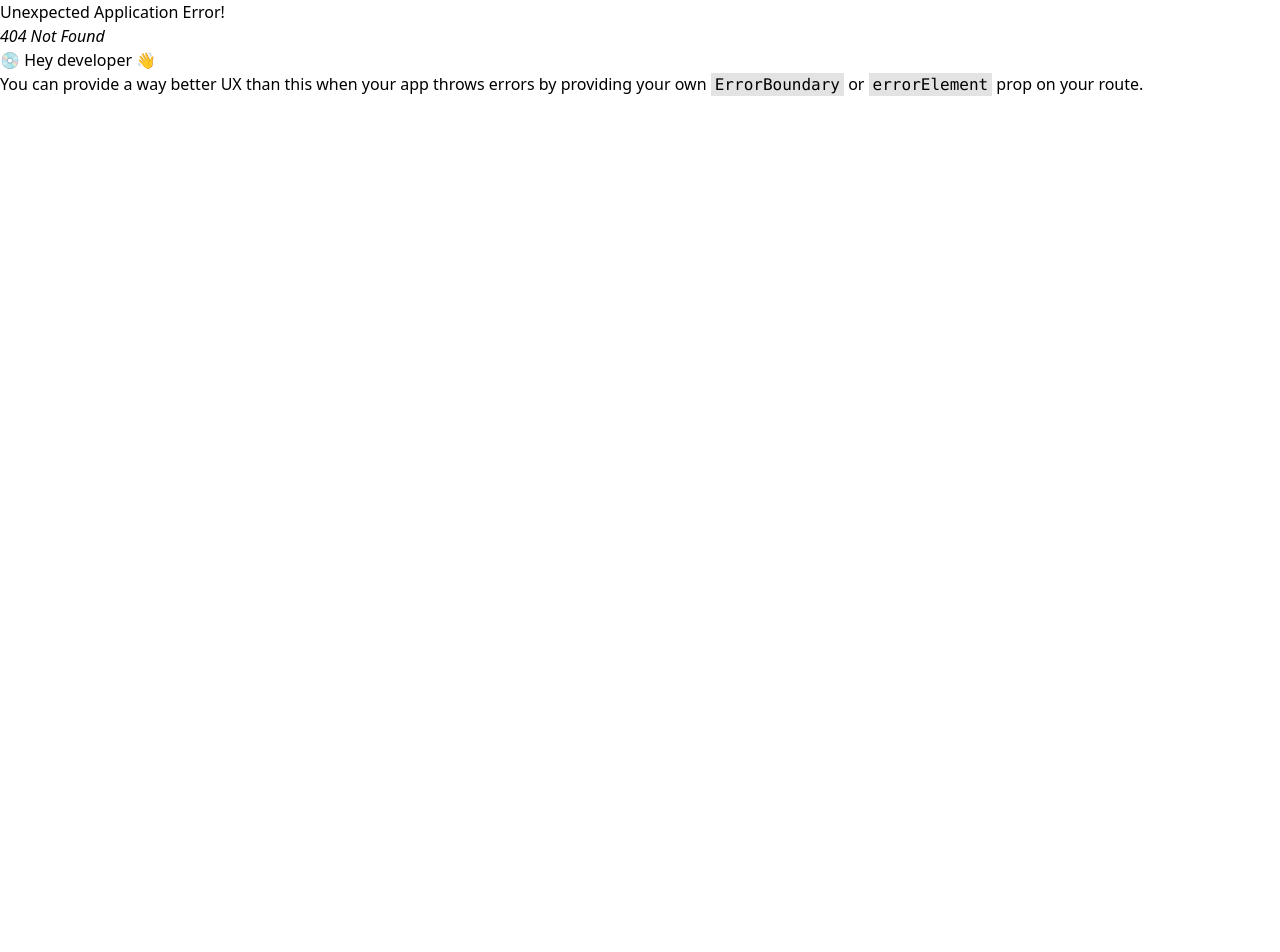
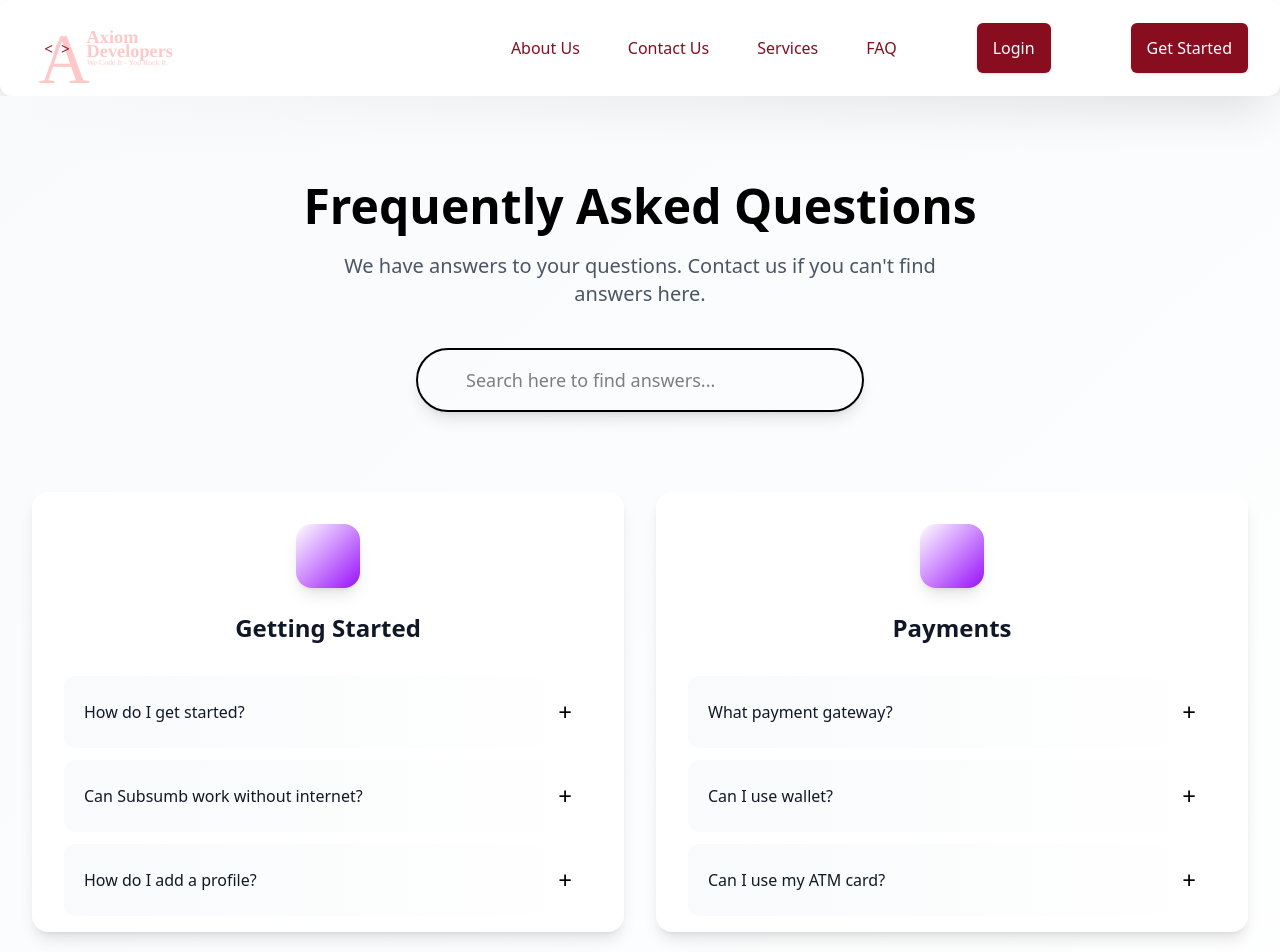
Before and after one commit to AxiomDeveloperr/Axiom-VTU, a React (Vite) app: page /faq in a window 1280 px wide. Before the commit this address had no page. Shown: the top 952 px of the page. Before the commit the page ends 800 px from the top, so only its background shows below. Built offline with nearby package versions, Linux system fonts and the light colour scheme; a web font is replaced by a local one.

Commit message:
still working

```diff
--- /dev/null
+++ b/src/pages/faq.jsx
@@ -0,0 +1,167 @@
+import React, { useState, useCallback } from 'react';
+
+import {  } from "react-icons/fa";
+
+const FAQ_CATEGORIES = [
+  {
+    id: 'getting-started',
+    title: 'Getting Started',
+    icon: '',
+    faqs: [
+      {
+        question: 'How do I get started?',
+        answer: 'Download the Subsumb app or visit our website to create an account. Complete your profile setup in just a few minutes to start using our services.'
+      },
+      {
+        question: 'Can Subsumb work without internet?',
+        answer: 'Subsumb requires an internet connection for real-time features. Offline mode is available for viewing cached data, but transactions need connectivity.'
+      },
+      {
+        question: 'How do I add a profile?',
+        answer: 'Go to your account settings, select \'Add Profile\', upload a photo, and fill in your details. Verification takes up to 24 hours.'
+      }
+    ]
+  },
+  {
+    id: 'payments',
+    title: 'Payments',
+    icon: '',
+    faqs: [
+      {
+        question: 'What payment gateway?',
+        answer: 'We support Stripe, Paystack, and Flutterwave for secure, global payments. Choose your preferred gateway during checkout.'
+      },
+      {
+        question: 'Can I use wallet?',
+        answer: 'Yes! Link your mobile wallet (e.g., OPay, PalmPay) or bank card to our wallet for quick transactions and cashback rewards.'
+      },
+      {
+        question: 'Can I use my ATM card?',
+        answer: 'Absolutely. Enter your 16-digit card number, expiry date, and CVV for seamless payments. 3D Secure is enabled for safety.'
+      }
+    ]
+  },
+  {
+    id: 'account',
+    title: 'Account',
+    icon: '',
+    faqs: [
+      {
+        question: 'User verification?',
+        answer: 'Upload a valid ID (NIN, driver\'s license) and selfie. Our team verifies within 48 hours to ensure platform security.'
+      }
+    ]
+  },
+  {
+    id: 'merchant',
+    title: 'Merchant',
+    icon: '',
+    faqs: [
+      {
+        question: 'How do I add profile with internet?',
+        answer: 'Log in to your merchant dashboard, navigate to \'Profile\', upload documents via our secure uploader, and submit for approval.'
+      }
+    ]
+  }
+];
+
+function FAQPAGE() {
+  const [searchQuery, setSearchQuery] = useState('');
+  const [openFaq, setOpenFaq] = useState(null);
+
+  const filteredFaqs = useCallback((faqs) => {
+    if (!searchQuery.trim()) return faqs;
+    const query = searchQuery.toLowerCase();
+    return faqs.filter(faq =>
+      faq.question.toLowerCase().includes(query) ||
+      faq.answer.toLowerCase().includes(query)
+    );
+  }, [searchQuery]);
+
+  const toggleFaq = (categoryId, index) => {
+    setOpenFaq(openFaq === `${categoryId}-${index}` ? null : `${categoryId}-${index}`);
+  };
+
+  return (
+    <div className="min-h-screen bg-gradient-to-br from-slate-50 to-#880d1e-100">
+
+
+      {/* Main Content */}
+      <main className="max-w-7xl mx-auto px-4 sm:px-6 lg:px-8 py-12 lg:py-20">
+        {/* Hero Section */}
+        <section className="text-center mb-16 lg:mb-20">
+          <h1 className="text-4xl lg:text-5xl font-bold text-#FFC8C8-900 mb-4 leading-tight">
+            Frequently Asked Questions
+          </h1>
+          <p className="text-xl text-gray-600 mb-10 max-w-2xl mx-auto">
+            We have answers to your questions. Contact us if you can't find answers here.
+          </p>
+
+          {/* Search */}
+          <div className="max-w-md mx-auto relative">
+            <input
+              type="text"
+              className="w-full pl-12 pr-14 py-4 text-lg border-2 border-#FFC8C8-200 rounded-full focus:border- #880d1e-500 focus:ring-4 focus:ring- #880d1e-100 transition-all duration-300 shadow-lg"
+              placeholder="Search here to find answers..."
+              value={searchQuery}
+              onChange={(e) => setSearchQuery(e.target.value)}
+            />
+            <button className="absolute right-2 top-1/2 -translate-y-1/2 p-2 text- #880d1e-600 hover:text- #880d1e-700 transition-colors">
+
+            </button>
+          </div>
+        </section>
+
+        {/* FAQ Categories */}
+        <div className="grid grid-cols-1 lg:grid-cols-2 xl:grid-cols-2 2xl:grid-cols-4 gap-6 lg:gap-8">
+          {FAQ_CATEGORIES.map((category) => (
+            <div key={category.id} className="bg-white rounded-2xl shadow-lg hover:shadow-2xl transition-all duration-500 hover:-translate-y-2">
+              <div className="p-8 pb-4">
+                <div className="w-16 h-16 bg-gradient-to-br from- #880d1e-500 to-purple-600 rounded-2xl flex items-center justify-center text-2xl mb-6 shadow-lg mx-auto">
+                  {category.icon}
+                </div>
+                <h3 className="text-2xl font-bold text-gray-900 text-center mb-8">
+                  {category.title}
+                </h3>
+
+                <div className="space-y-3">
+                  {filteredFaqs(category.faqs).map((faq, index) => (
+                    <div key={`${category.id}-${index}`} className="faq-item">
+                      <button
+                        className="w-full text-left p-5 bg-gradient-to-r from-gray-50 to-#FFC8C8-100 rounded-xl hover:from- #880d1e-50 hover:to-purple-50 transition-all duration-300 flex justify-between items-center group hover:shadow-md"
+                        onClick={() => toggleFaq(category.id, index)}
+                      >
+                        <span className="font-medium text-gray-900 group-hover:text-#FFC8C8-700">
+                          {faq.question}
+                        </span>
+                        <span className={`text-2xl transition-transform duration-300 ${
+                          openFaq === `${category.id}-${index}` ? 'rotate-45' : ''
+                        }`}>
+                          +
+                        </span>
+                      </button>
+                      <div className={`overflow-hidden transition-all duration-500 ease-out ${
+                        openFaq === `${category.id}-${index}`
+                          ? 'max-h-48 py-4 px-5 bg-gray-50 rounded-b-xl'
+                          : 'max-h-0'
+                      }`}>
+                        <p className="text-gray-700 leading-relaxed">{faq.answer}</p>
+                      </div>
+                    </div>
+                  ))}
+                  {filteredFaqs(category.faqs).length === 0 && (
+                    <p className="text-center text-gray-500 py-8 italic">
+                      No results found for "{searchQuery}"
+                    </p>
+                  )}
+                </div>
+              </div>
+            </div>
+          ))}
+        </div>
+      </main>
+    </div>
+  );
+}
+
+export default FAQPAGE;
--- a/src/routes/index.jsx
+++ b/src/routes/index.jsx
@@ -13,6 +13,9 @@ import AuthPage from "../pages/AuthPage";
 import Airtime from '../components/Airtime';
 import BuyData from '../components/BuyData';
 import NotificationPage from '../components/NotificationPage';
+import FAQPage from '../pages/faq';
+
+
 
 const router = createBrowserRouter(
   createRoutesFromElements(
@@ -22,6 +25,7 @@ const router = createBrowserRouter(
       <Route path='/' element={<AppLayout />}>
         <Route index element={<LandingPage />} />
         <Route path='contact' element={<ContactPage />} />
+        <Route path='faq' element={<FAQPage />} />
       </Route>
 
       {/* Dashboard Pages */}
@@ -35,6 +39,7 @@ const router = createBrowserRouter(
         <Route path="buy-airtime" element={<Airtime />} />
         <Route path='buy-data' element={<BuyData />} />
 
+
       </Route>
     </>
   )
```
Also changed, not shown: 1 other file (tests, documents, lock files or other folders).
